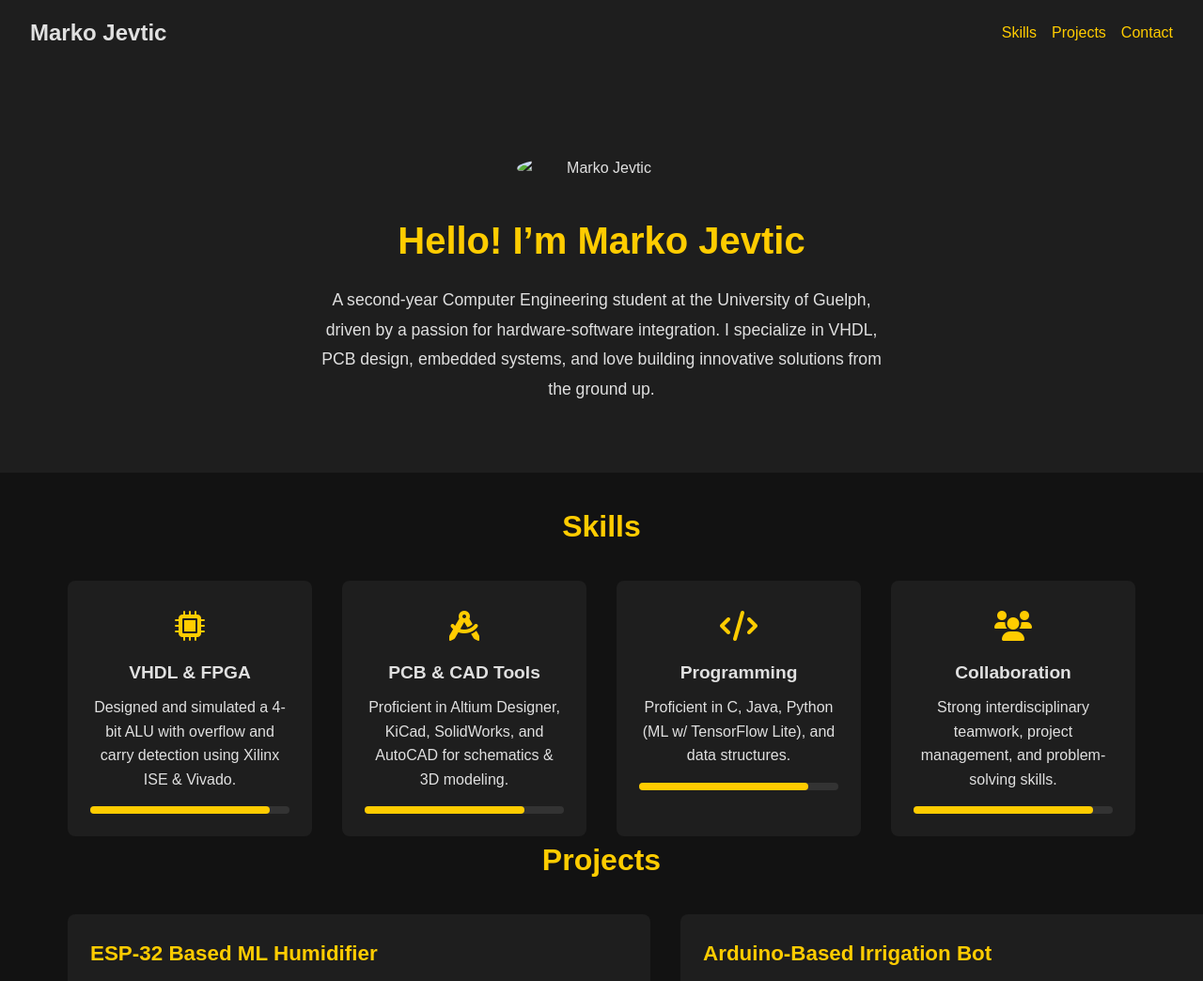
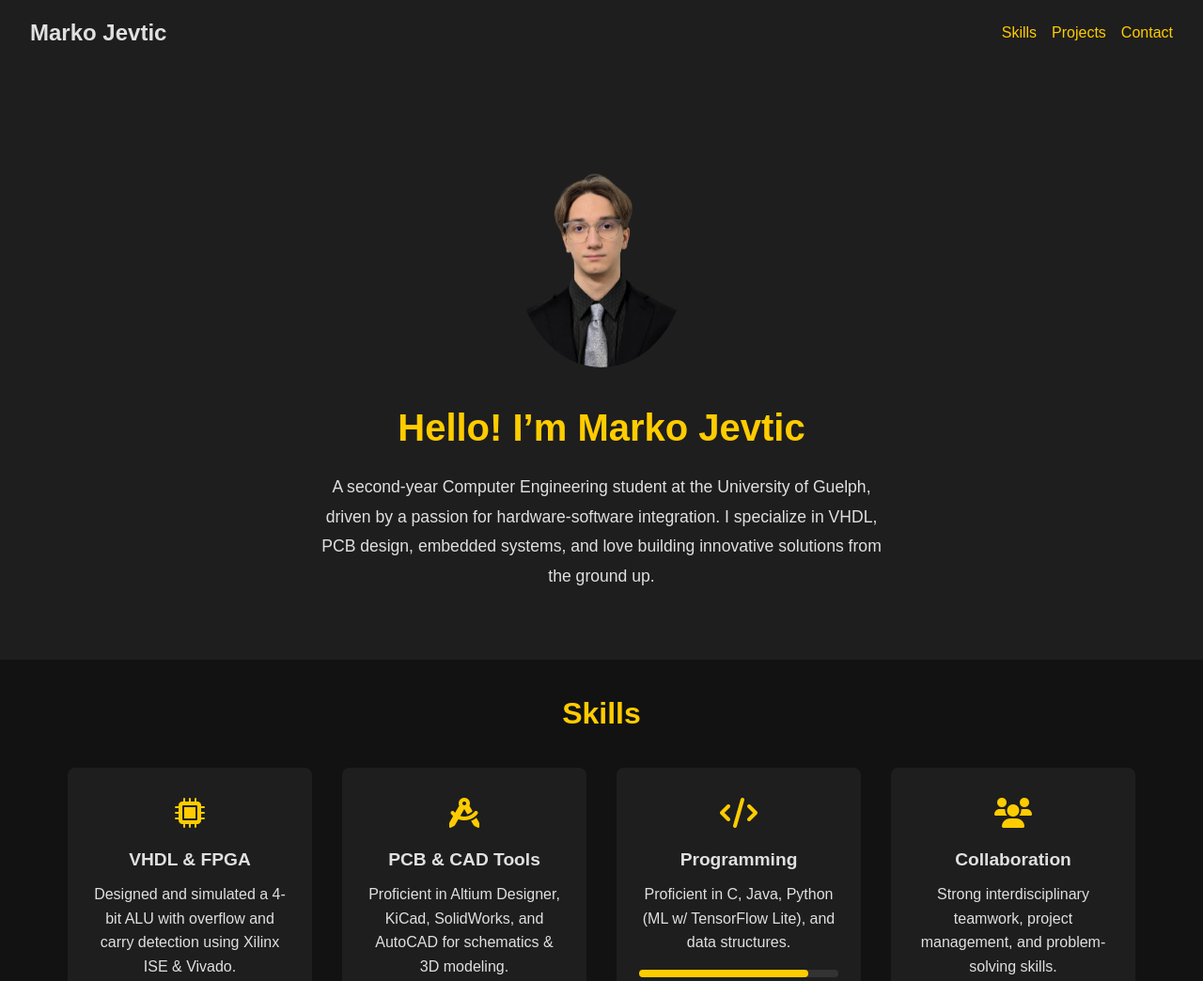
Before and after one commit to Marko411/Portfo, a plain HTML site: page index.html in a window 1280 px wide. Shown: the top 1044 px of the page at 94% size. Drawn offline with nearby package versions, Linux system fonts and the light colour scheme.

Commit message:
Update index.html

```diff
--- a/index.html
+++ b/index.html
@@ -282,7 +282,7 @@
   <section class="hero">
     <img
       class="profile-pic"
-      src="profile-placeholder.jpg"
+      src="image-removebg-preview.png"
       alt="Marko Jevtic"
     />
     <h1>Hello! I’m Marko Jevtic</h1>
```
